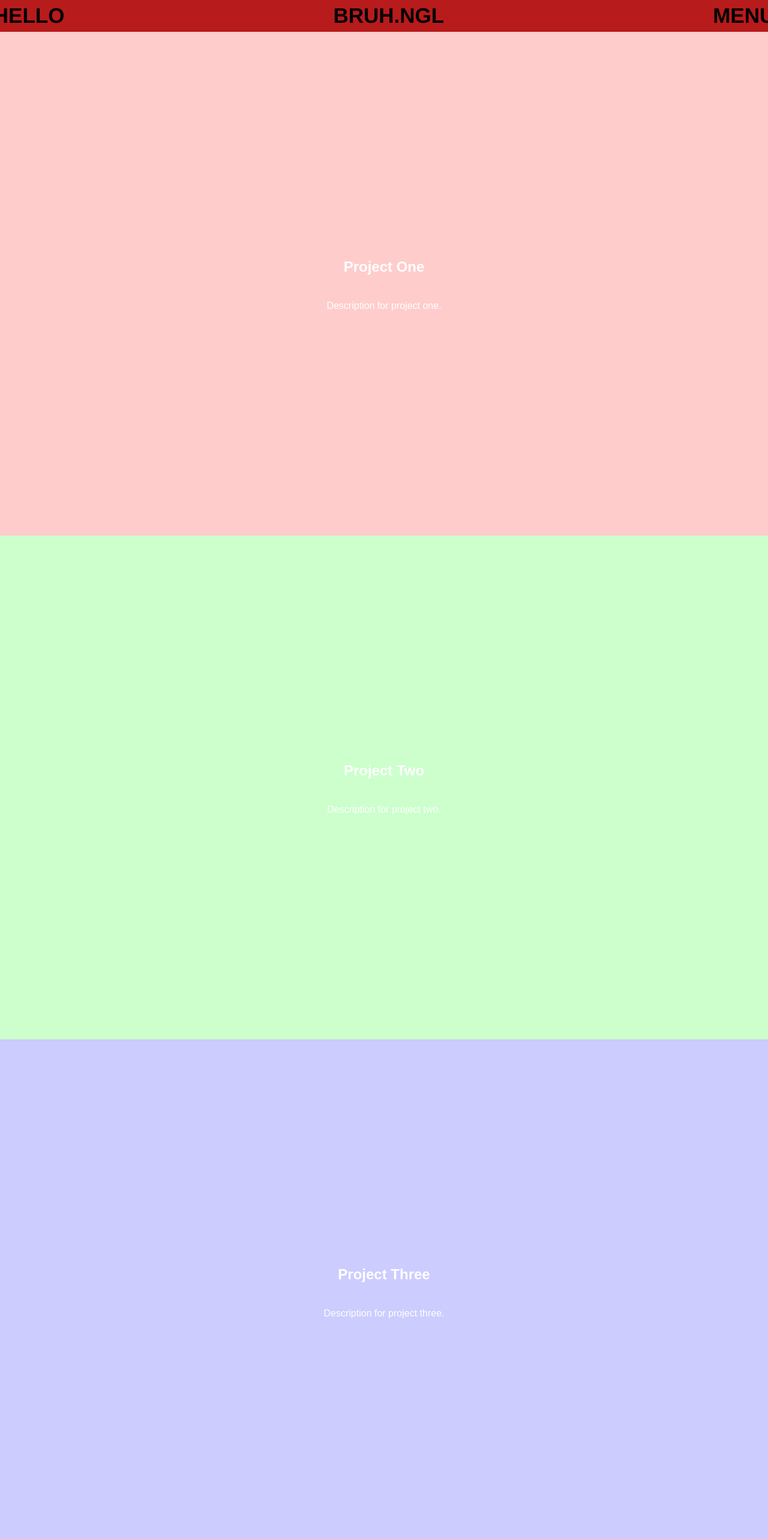
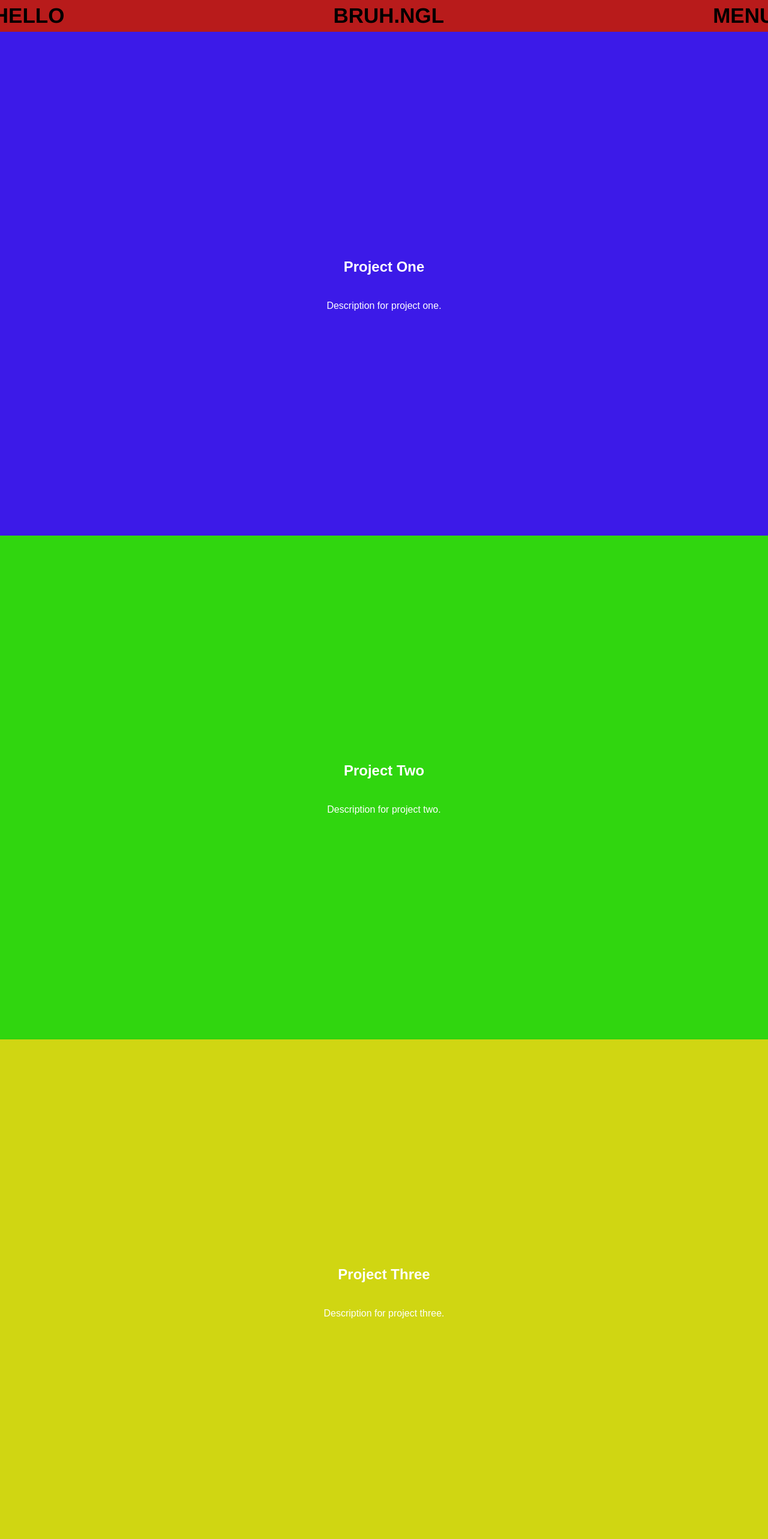
Before and after one commit to bruhngl0/sideproject, a React (Vite) app: page / in a window 1280 px wide. Shown: the top 2566 px of the page at 60% size. Built offline with nearby package versions, Linux system fonts and the light colour scheme.

Commit message:
color changed

```diff
--- a/src/styles/project.scss
+++ b/src/styles/project.scss
@@ -29,19 +29,19 @@ body {
   }
 
   .project-1 {
-    background-color: #ffcccc;
+    background-color: #3c1ae8;
   }
 
   .project-2 {
-    background-color: #ccffcc;
+    background-color: #30d60f;
   }
 
   .project-3 {
-    background-color: #ccccff;
+    background-color: #d0d612;
   }
 
   .project-4 {
-    background-color: #ffccff;
+    background-color: #515151;
   }
 
   .project-card:not(:first-child) {
```
